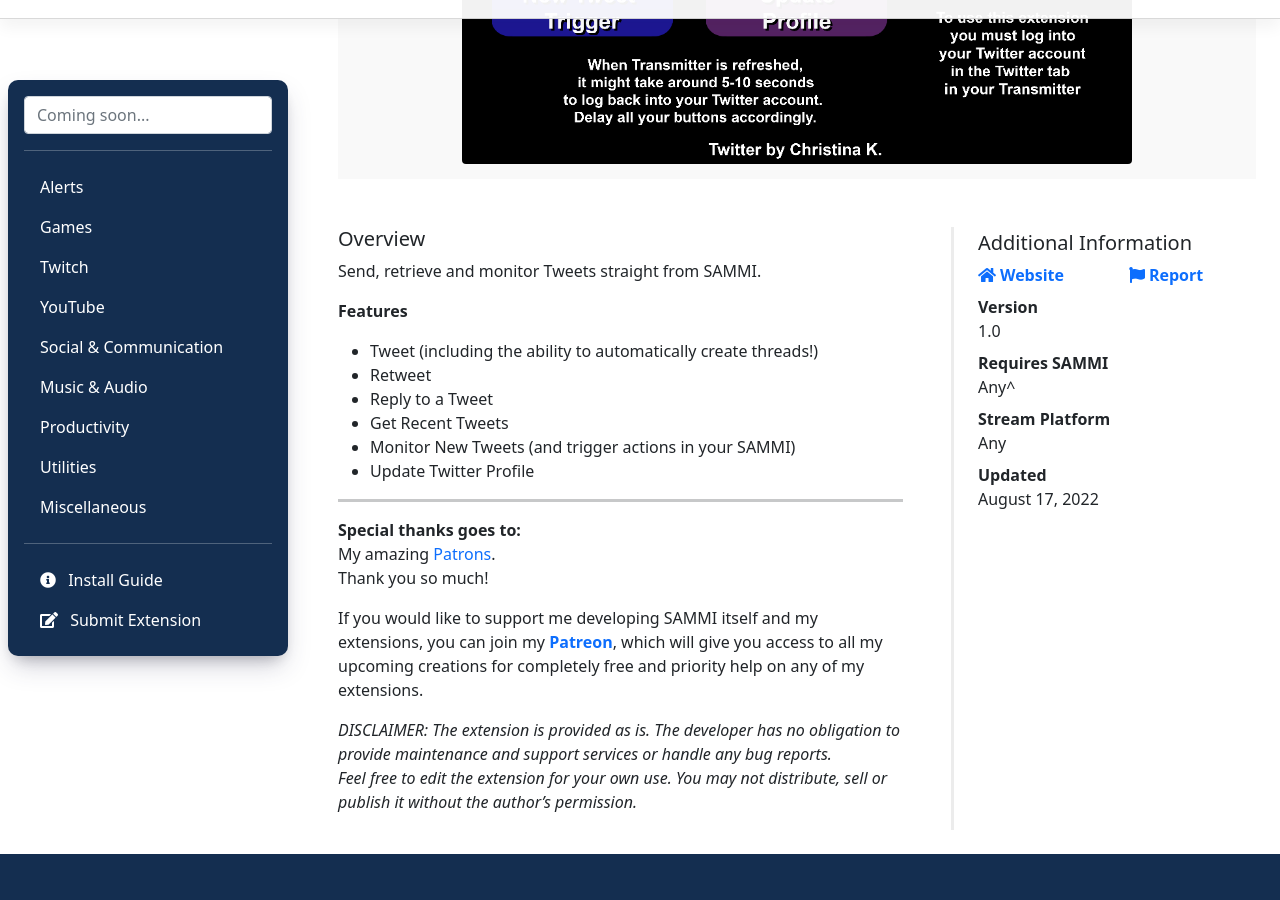
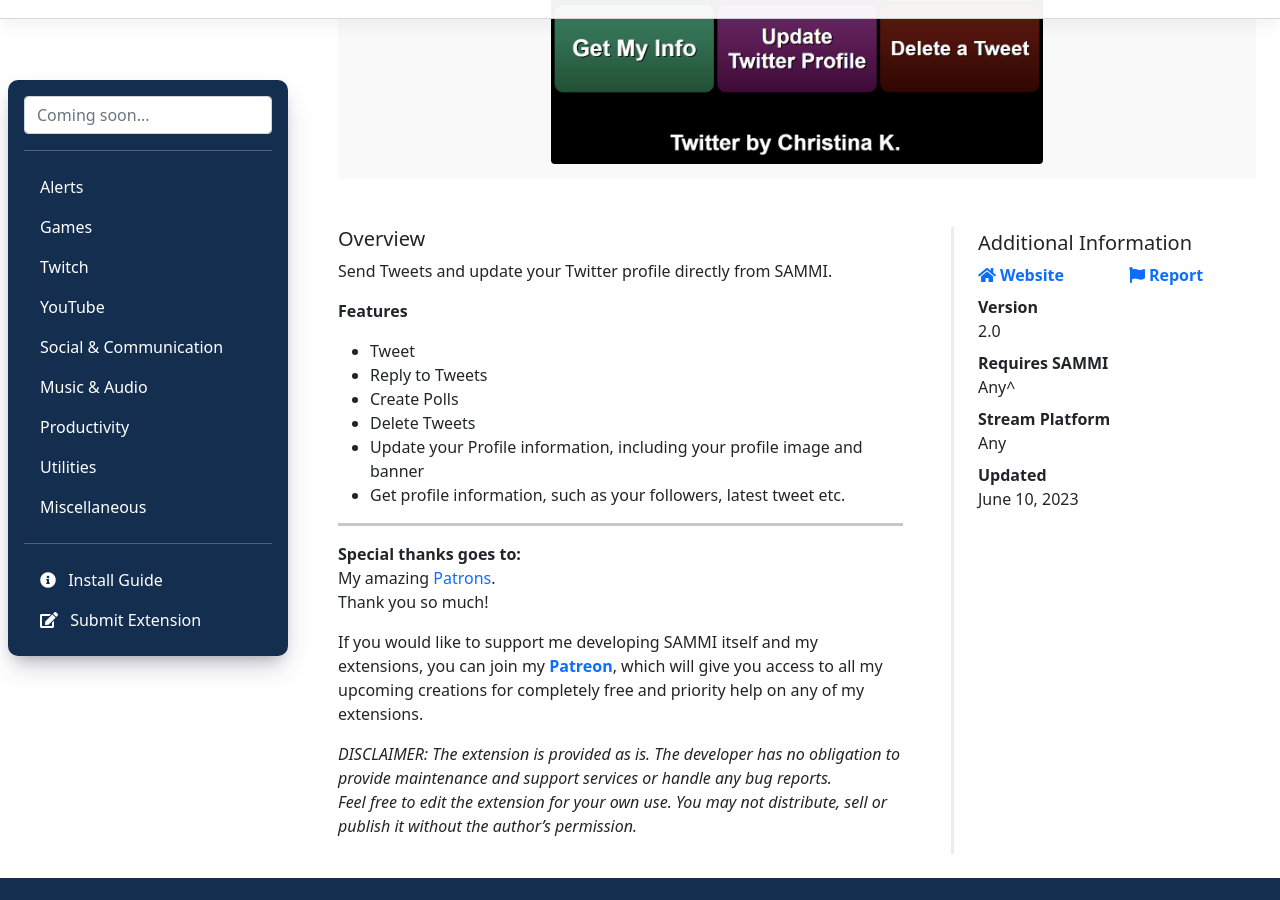
Before and after one commit to SAMMISolutions/SAMMISolutions.github.io, a Jekyll site: the page built from collections/_extensions/twitter.md, in a window 1280 px wide and 900 px high, scrolled down 845 px. Built offline with Jekyll 4.4.1, drawn with Linux system fonts in a browser that asks for light colours; comment, search, counter and statistics services are not loaded.

Commit message:
twitter updated

```diff
--- a/collections/_extensions/twitter.md
+++ b/collections/_extensions/twitter.md
@@ -4,34 +4,40 @@
 slug: twitter
 desc: Send, retrieve and monitor Tweets straight from SAMMI
 category: social
-date: '2022-08-17T00:00:00-05:00'
+date: '2023-06-10T00:00:00-05:00'
 permalink: extensions/social/:slug
 download_url: https://christinak.itch.io/sammi-twitter
 icon_local: twitter.png
 screenshots_local: twitter_deck.png
 developer_name: Christina K.
 developer_url: https://christinak.itch.io
-version: 1.0
+version: 2.0
 sammi_version: Any
 platform: Any
 overview: |
 
-    Send, retrieve and monitor Tweets straight from SAMMI.
+    Send Tweets and update your Twitter profile directly from SAMMI.
 
     **Features**
-    - Tweet (including the ability to automatically create threads!)
-    - Retweet
-    - Reply to a Tweet
-    - Get Recent Tweets
-    - Monitor New Tweets (and trigger actions in your SAMMI)
-    - Update Twitter Profile
+    - Tweet
+    - Reply to Tweets
+    - Create Polls
+    - Delete Tweets
+    - Update your Profile information, including your profile image and banner
+    - Get profile information, such as your followers, latest tweet etc.
+
 setup: |
+
+    {% include alert.html text="Updating from a previous 1.X Twitter version? Please completely uninstall the current Twitter extension by navigating to SAMMI Core-Bridge-Uninstall extension, and delete the premade Twitter deck before proceeding." type="warning" %}
+
     1. Install the extension. You can follow the [Extension Install Guide](https://sammi.solutions/extensions/install).
     2. Log into Twitter
         - Go to your Bridge - Twitter Tab.
         - Click on Login select Open or Copy Twitter URL (and open it).
         - Copy your provided PIN
-        - Fill out the "Enter PIN" input field and click on Authenticate. Wait for a few seconds. If it says `Logged in`, you're all good to go.
-    3. You can now use Tweet commands directly from your SAMMI. Just open the premade deck and follow comments with instructions in each button.
+        - Fill out the "Enter PIN" input field and click on Authenticate. Once it says `Logged in`, you're all good to go.
+    3. It's **strongly recommended** to get your own credentials, as the default ones have a quota limit applicable to all users using the extension.
+        [video](https://www.youtube.com/embed/zyQHPFsZM2A)[/video]
+    4. You can now use Tweet commands directly from your SAMMI. Open the premade deck and read comments with instructions in each button.
 privacy_collect: false
 ---
```
Also changed, not shown: assets/images/extensions/twitter_deck.png.
